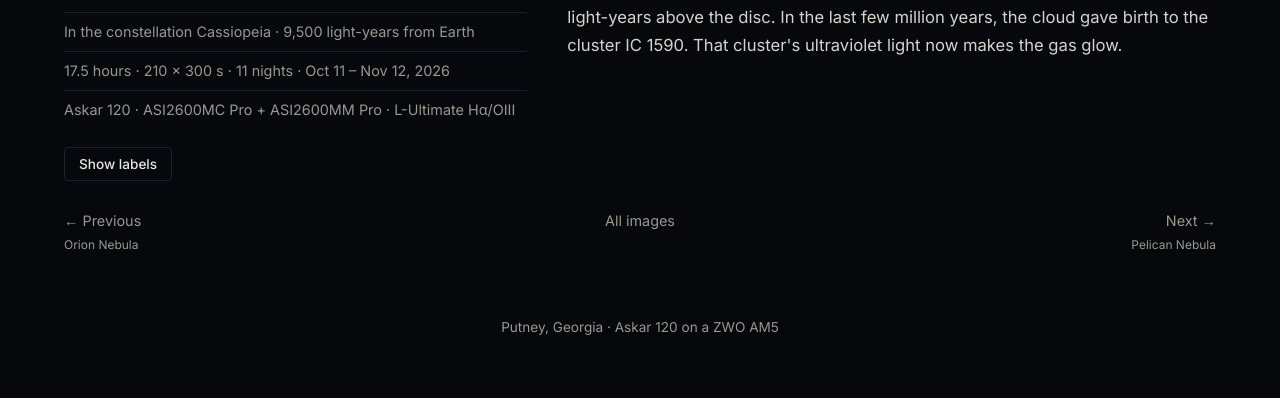
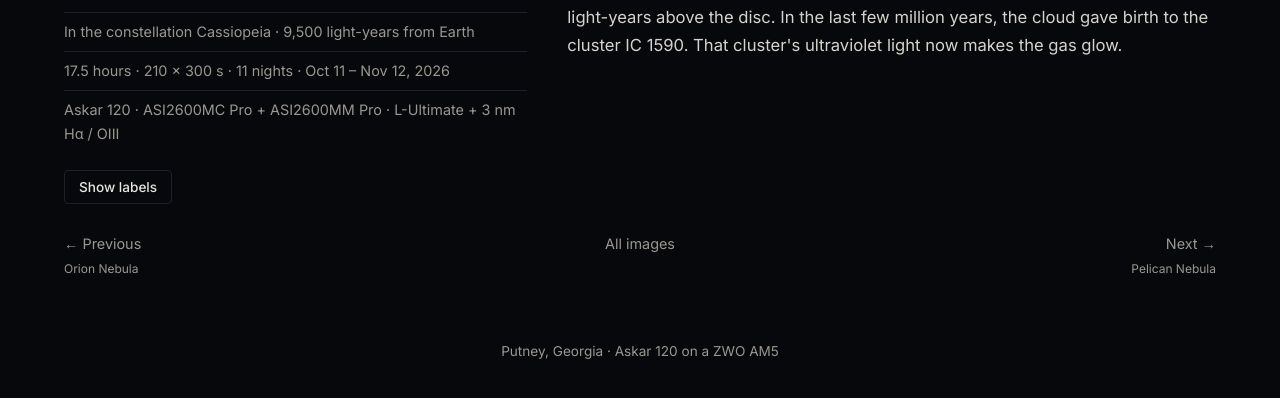
Before and after one commit to curtisecombsjr/backyard-astronomy, a plain HTML site: page t/pacman.html in a window 1280 px wide. Shown: the part 1029-1427 px from the top of the page. Drawn offline with nearby package versions, Linux system fonts and the light colour scheme.

Commit message:
Gallery update 2026-11-15 04:03
Co-Authored-By: Claude Opus 5.5 <noreply@anthropic.com>

```diff
--- a/t/pacman.html
+++ b/t/pacman.html
@@ -20,7 +20,7 @@
       <ul class="facts">
         <li>In the constellation Cassiopeia · 9,500 light-years from Earth</li>
         <li>17.5 hours · 210 × 300 s · 11 nights · Oct 11 – Nov 12, 2026</li>
-        <li>Askar 120 · ASI2600MC Pro + ASI2600MM Pro · L-Ultimate Hα/OIII</li>
+        <li>Askar 120 · ASI2600MC Pro + ASI2600MM Pro · L-Ultimate + 3 nm Hα / OIII</li>
       </ul>
       <button class="toggle">Show labels</button>
     </div>
```
Also changed, not shown: img/pacman.jpg, img/pacman_annotated.jpg, img/pacman_thumb.jpg.
